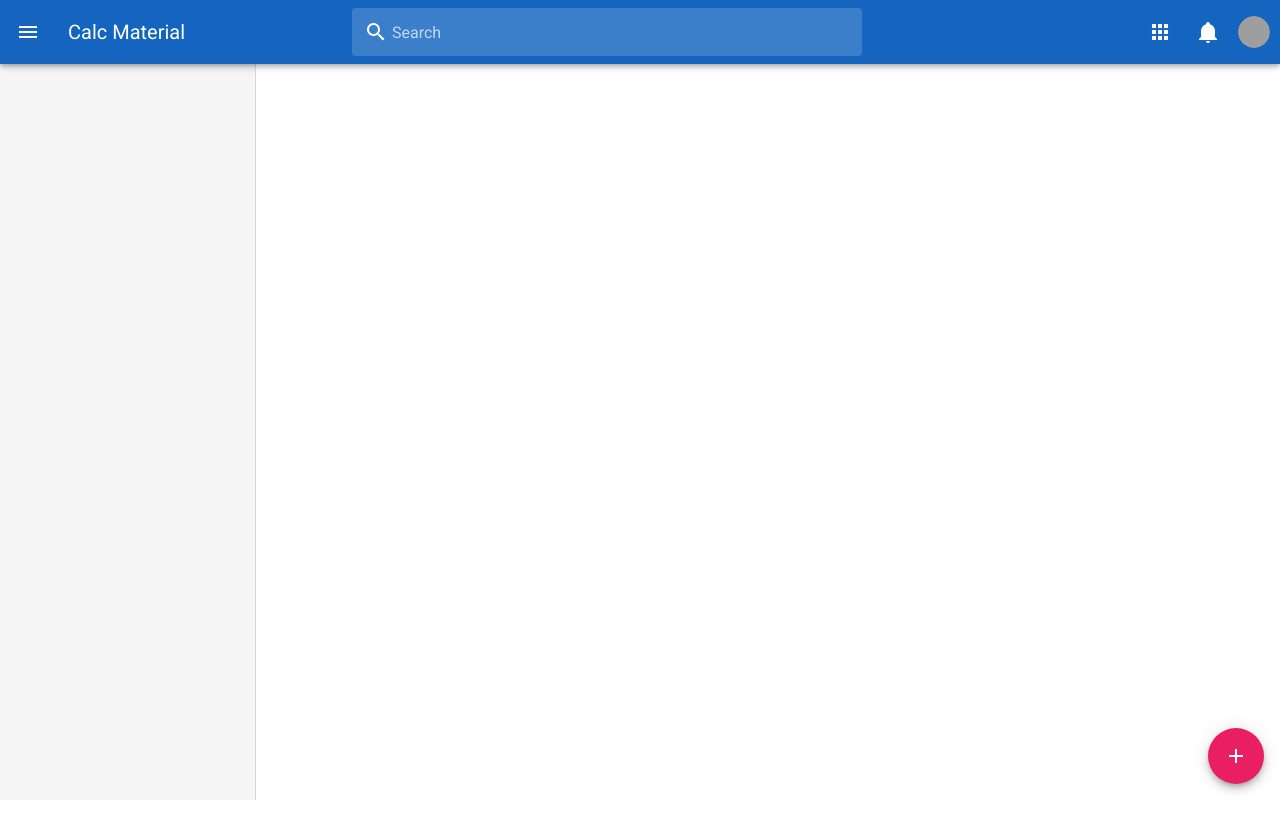
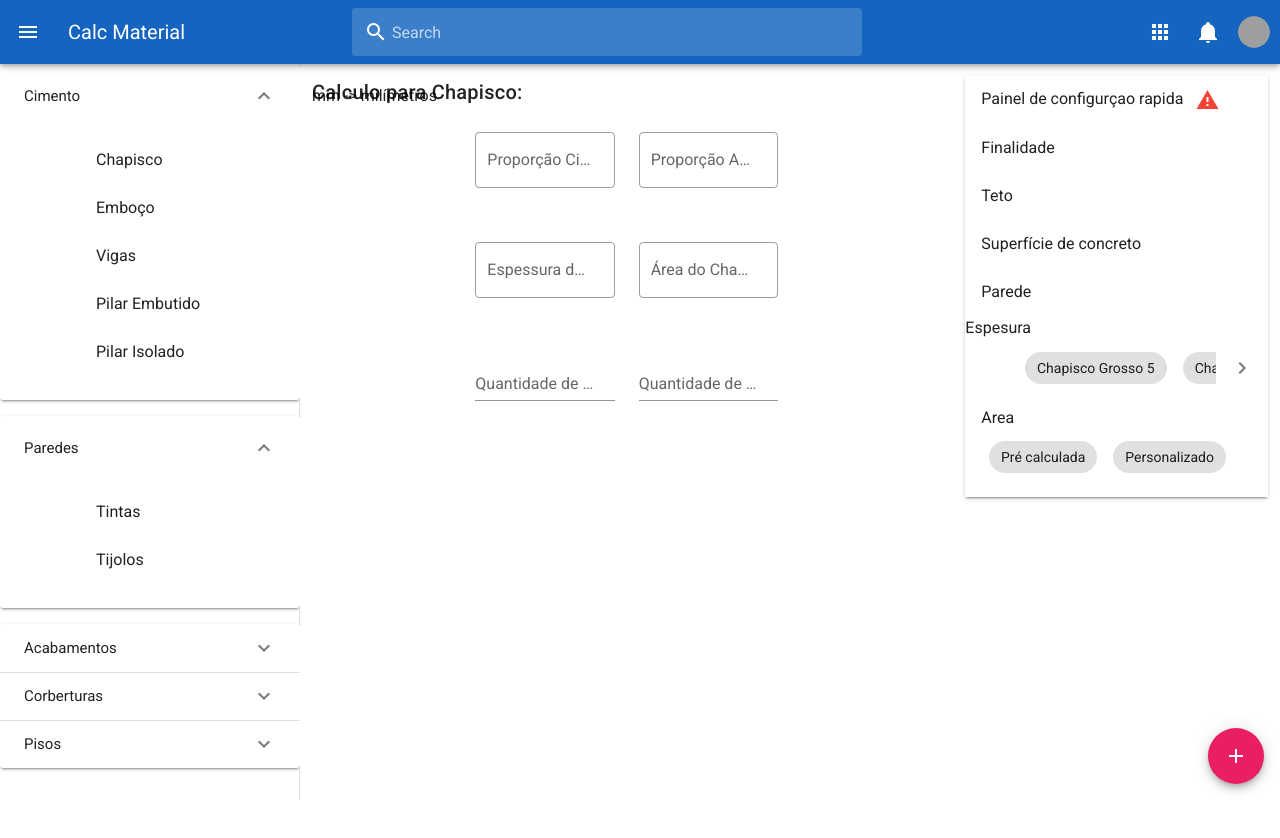
Before and after one commit to Welves-de-Paula/calc-material, a Nuxt app: page /chapisco in a window 1280 px wide. Shown: the top 838 px of the page. Before the commit the page ends 800 px from the top, so only its background shows below. Built offline with nearby package versions, Linux system fonts and the light colour scheme; grey boxes are pictures that could not be loaded.

Commit message:
pag chapisco

```diff
--- a/components/menu/MainMenu.vue
+++ b/components/menu/MainMenu.vue
@@ -1,54 +1,182 @@
 <template>
-<v-navigation-drawer v-model="drawer" :clipped="$vuetify.breakpoint.lgAndUp" app>
-    <v-list dense>
-        <template>
-            <v-row align="center">
-                <v-col cols="6">
-                    <v-subheader>
-                        tes
-                    </v-subheader>
-                </v-col>
-                <v-col cols="6" class="text-center">
-                    <a href="#!" class="body-2 black--text">EDIT</a>
-                </v-col>
-            </v-row>
-            <v-list-group>
-                <template v-slot:activator>
+<div>
+    <v-expansion-panels v-model="panel" multiple>
+        <v-expansion-panel>
+            <v-expansion-panel-header>Cimento</v-expansion-panel-header>
+            <v-expansion-panel-content>
+
+                <v-list>
+                    <v-list-item link @click.stop="$router.push('/chapisco')">
+                        <v-list-item-icon>
+                            <!-- <v-icon>mdi-keg</v-icon> -->
+                        </v-list-item-icon>
                         <v-list-item-content>
-                        <v-list-item-title>
-                            item.text
-                        </v-list-item-title>
-                    </v-list-item-content>
-                </template>
-                <v-list-item  link>
-                    <v-list-item-action >
-                        <v-icon>gr</v-icon>
-                    </v-list-item-action>
-                    <v-list-item-content>
-                        <v-list-item-title>
-                           g
-                        </v-list-item-title>
+                            <v-list-item-title>Chapisco</v-list-item-title>
                         </v-list-item-content>
                     </v-list-item>
-            </v-list-group>
-            <v-list-item >
-                <v-list-item-action>
-                    <v-icon>gg</v-icon>
-                </v-list-item-action>
+
+                    <v-list-item link @click.stop="$router.push('/emboço')">
+                        <v-list-item-icon>
+                            <!-- <v-icon>mdi-floor-plan</v-icon> -->
+                        </v-list-item-icon>
                         <v-list-item-content>
-                    <v-list-item-title>
-                        t
-                    </v-list-item-title>
+                            <v-list-item-title>Emboço</v-list-item-title>
                         </v-list-item-content>
                     </v-list-item>
+
+                    <v-list-item link @click.stop="$router.push('/emboço')">
+                        <v-list-item-icon>
+                            <!-- <v-icon>mdi-floor-plan</v-icon> -->
+                        </v-list-item-icon>
+                        <v-list-item-content>
+                            <v-list-item-title>Vigas</v-list-item-title>
+                        </v-list-item-content>
+                    </v-list-item>
+
+                    <v-list-item link @click.stop="$router.push('/pilar-embutido')">
+                        <v-list-item-icon>
+                            <!-- <v-icon>mdi-bag-personal-outline</v-icon> -->
+                        </v-list-item-icon>
+                        <v-list-item-content>
+                            <v-list-item-title>Pilar Embutido</v-list-item-title>
+                        </v-list-item-content>
+                    </v-list-item>
+
+                    <v-list-item link @click.stop="$router.push('/pilar-isolado')">
+                        <v-list-item-icon>
+                            <!-- <v-icon>mdi-home-roof</v-icon> -->
+                        </v-list-item-icon>
+                        <v-list-item-content>
+                            <v-list-item-title>Pilar Isolado</v-list-item-title>
+                        </v-list-item-content>
+                    </v-list-item>
+
+                </v-list>
+
+            </v-expansion-panel-content>
+        </v-expansion-panel>
+
+        <v-expansion-panel>
+            <v-expansion-panel-header>Paredes</v-expansion-panel-header>
+            <v-expansion-panel-content>
+
+                <v-list>
+                    <v-list-item link @click.stop="$router.push('/tintas')">
+                        <v-list-item-icon>
+                            <!-- <v-icon>mdi-keg</v-icon> -->
+                        </v-list-item-icon>
+                        <v-list-item-content>
+                            <v-list-item-title>Tintas</v-list-item-title>
+                        </v-list-item-content>
+                    </v-list-item>
+
+                    <v-list-item link @click.stop="$router.push('/tijolos')">
+                        <v-list-item-icon>
+                            <!-- <v-icon>mdi-floor-plan</v-icon> -->
+                        </v-list-item-icon>
+                        <v-list-item-content>
+                            <v-list-item-title>Tijolos</v-list-item-title>
+                        </v-list-item-content>
+                    </v-list-item>
+                </v-list>
+
+            </v-expansion-panel-content>
+        </v-expansion-panel>
+
+        <v-expansion-panel>
+            <v-expansion-panel-header>Acabamentos</v-expansion-panel-header>
+            <v-expansion-panel-content>
+
+                <v-list>
+                    <v-list-item link @click.stop="$router.push('/tintas')">
+                        <v-list-item-icon>
+                            <!-- <v-icon>mdi-keg</v-icon> -->
+                        </v-list-item-icon>
+                        <v-list-item-content>
+                            <v-list-item-title>Tintas</v-list-item-title>
+                        </v-list-item-content>
+                    </v-list-item>
+                </v-list>
+
+            </v-expansion-panel-content>
+        </v-expansion-panel>
+
+        <v-expansion-panel>
+            <v-expansion-panel-header>Corberturas</v-expansion-panel-header>
+            <v-expansion-panel-content>
+                <v-list>
+                    <v-list-item link @click.stop="$router.push('/telhas')">
+                        <v-list-item-icon>
+                            <!-- <v-icon>mdi-keg</v-icon> -->
+                        </v-list-item-icon>
+                        <v-list-item-content>
+                            <v-list-item-title>Telhas</v-list-item-title>
+                        </v-list-item-content>
+                    </v-list-item>
+
+                    <v-list-item link @click.stop="$router.push('/laje')">
+                        <v-list-item-icon>
+                            <!-- <v-icon>mdi-floor-plan</v-icon> -->
+                        </v-list-item-icon>
+                        <v-list-item-content>
+                            <v-list-item-title>Laje</v-list-item-title>
+                        </v-list-item-content>
+                    </v-list-item>
+                </v-list>
+
+            </v-expansion-panel-content>
+        </v-expansion-panel>
+
+        <v-expansion-panel>
+            <v-expansion-panel-header>Pisos</v-expansion-panel-header>
+            <v-expansion-panel-content>
+                <v-list>
+                    <v-list-item link @click.stop="$router.push('/rejunte')">
+                        <v-list-item-icon>
+                            <!-- <v-icon>mdi-keg</v-icon> -->
+                        </v-list-item-icon>
+                        <v-list-item-content>
+                            <v-list-item-title>Rejunte</v-list-item-title>
+                        </v-list-item-content>
+                    </v-list-item>
+
+                    <v-list-item link @click.stop="$router.push('/contrapiso')">
+                        <v-list-item-icon>
+                            <!-- <v-icon>mdi-floor-plan</v-icon> -->
+                        </v-list-item-icon>
+                        <v-list-item-content>
+                            <v-list-item-title>Contrapiso</v-list-item-title>
+                        </v-list-item-content>
+                    </v-list-item>
+                    <v-list-item link @click.stop="$router.push('/contrapiso')">
+                        <v-list-item-icon>
+                            <!-- <v-icon>mdi-floor-plan</v-icon> -->
+                        </v-list-item-icon>
+                        <v-list-item-content>
+                            <v-list-item-title>Piso de concreto</v-list-item-title>
+                        </v-list-item-content>
+                    </v-list-item>
+
+                </v-list>
+
+            </v-expansion-panel-content>
+        </v-expansion-panel>
+    </v-expansion-panels>
+</div>
 </template>
-    </v-list>
-</v-navigation-drawer>
 
-<!-- <v-list>
-  <span></span>
-    <v-list-item >
+<script>
+    export default {
+        data: () => ({
+            panel: [0, 1],
+            disabled: false,
+        }),
+    }
+</script>
 
+<!--<template>
+<v-list>
+    <v-list-item>
         <v-list-item-content>
             <v-list-item-title>Categorias</v-list-item-title>
         </v-list-item-content>
@@ -70,7 +198,6 @@
             <v-list-item-title>Pisos</v-list-item-title>
         </v-list-item-content>
     </v-list-item>
-
     <v-list-item link @click.stop="$router.push('/rejunte')">
         <v-list-item-icon>
             <v-icon>mdi-bag-personal-outline</v-icon>
@@ -116,7 +243,7 @@
         </v-list-item-content>
     </v-list-item>
 
-</v-list> -->
+</v-list>
 </template>
 
 <script>
--- /dev/null
+++ b/components/tables/chapiscoTable.vue
@@ -0,0 +1,58 @@
+<template>
+<v-card class="mx-auto" max-width="400" tile>
+
+    <v-list-item>
+        <v-list-item-content>
+            <v-list-item-title>Painel de configurçao rapida <v-icon class="ml-2" color="red">mdi-alert</v-icon>
+            </v-list-item-title>
+        </v-list-item-content>
+    </v-list-item>
+
+    <v-list-item>
+        <v-list-item-content>
+            <v-list-item-title>Finalidade</v-list-item-title>
+        </v-list-item-content>
+
+    </v-list-item>
+
+    <v-list-item>
+        <v-list-item-content>
+            <v-list-item-title>Teto</v-list-item-title>
+        </v-list-item-content>
+
+    </v-list-item>
+
+    <v-list-item>
+        <v-list-item-content>
+            <v-list-item-title>Superfície de concreto</v-list-item-title>
+        </v-list-item-content>
+
+    </v-list-item>
+    <v-list-item>
+        <v-list-item-content>
+            <v-list-item-title>Parede</v-list-item-title>
+        </v-list-item-content>
+    </v-list-item>
+
+    <span>Espesura</span>
+    <v-chip-group>
+        <v-chip filter class="ma-2">Chapisco Grosso 5</v-chip>
+        <v-chip filter class="ma-2">Chapisco Fino 3</v-chip>
+        <v-chip filter class="ma-2"> Personalizado</v-chip>
+    </v-chip-group>
+
+    <v-list-item>
+        <v-list-item-content>
+            <v-list-item-title>Area</v-list-item-title>
+            <v-chip-group>
+
+                <v-chip filter class="ma-2"> Pré calculada </v-chip>
+                <v-chip filter class="ma-2"> Personalizado</v-chip>
+
+            </v-chip-group>
+        </v-list-item-content>
+
+    </v-list-item>
+
+</v-card>
+</template>
--- a/layouts/default.vue
+++ b/layouts/default.vue
@@ -1,7 +1,7 @@
 <template>
 <v-app id="inspire">
-    <v-navigation-drawer v-model="drawer" app clipped color="grey lighten-4">
-        <main-menu ref="MainMenu" />
+    <v-navigation-drawer width="300" v-model="drawer"  app clipped color="transparent">
+        <main-menu  ref="MainMenu" />
     </v-navigation-drawer>
 
     <v-app-bar :clipped-left="$vuetify.breakpoint.lgAndUp" app color="blue darken-3" dark>
--- a/pages/chapisco/index.vue
+++ b/pages/chapisco/index.vue
@@ -1,13 +1,92 @@
 <template>
+<v-app>
+    <v-row>
+        <v-col>
+            <span class="title">Calculo para Chapisco:</span>
+            <v-row>
 
+            </v-row>
+            <v-row>
+
+            </v-row>
+            mm -> milímetros
+
+            <v-row>
+                <v-col cols="3" offset="3">
+                    <v-text-field label=" Proporção Cimento" placeholder="Placeholder" outlined></v-text-field>
+                </v-col>
+
+                <v-col cols="3">
+                    <v-text-field label=" Proporção Areia" placeholder="Placeholder" outlined></v-text-field>
+
+                </v-col>
+
+            </v-row>
+            <v-row>
+                <v-col cols="3" offset="3">
+                    <v-text-field label=" Espessura do Chapisco" placeholder="Placeholder" outlined></v-text-field>
+
+                </v-col>
+                <v-col cols="3">
+                    <v-text-field label="Área do Chapisco" placeholder="Placeholder" outlined></v-text-field>
+                </v-col>
+
+            </v-row>
+            <v-row>
+                <v-col cols="3" offset="3">
+                    <v-text-field :label="'  Quantidade de cimento saco de 50 kg'" v-model="joint_width"></v-text-field>
+                </v-col>
+                <v-col cols="3" offset="0">
+                    <v-text-field :label="'Quantidade de areia m3'" v-model="gasket_thickness"></v-text-field>
+                </v-col>
+            </v-row>
+        </v-col>
+        <v-col cols="4">
+            <chapisco-table />
+
+        </v-col>
+
+    </v-row>
+
+</v-app>
 </template>
 
 <script>
+import chapiscoTable from "~/components/tables/chapiscoTable"
 export default {
+    components: {
+        chapiscoTable
+    },
+    data: () => {
+        return {
+            joint_width: null,
+            gasket_thickness: null,
 
-}
+            length_mm: null,
+            length_area: null,
+            area_width: null,
+            grand_total: 0,
+            area: null,
+
+            width_mm: null,
+            soma: 0,
+            area: 0,
+            total: 0,
+
+            grout: null,
+            result: 0
+        };
+    },
+
+    methods: {
+        calc() {
+            this.soma = parseInt(this.length_mm) + parseInt(this.width_mm);
+            this.total = this.gasket_thickness * this.joint_width * this.grout;
+            this.area = this.length_mm * this.width_mm;
+            this.result = (this.soma * this.total) / this.area;
+            this.area = this.length_area * this.area_width;
+            this.grand_total = this.result * this.area;
+        }
+    }
+};
 </script>
-
-<style>
-
-</style>
```
Lines whose indentation alone changed are shown as unchanged.
